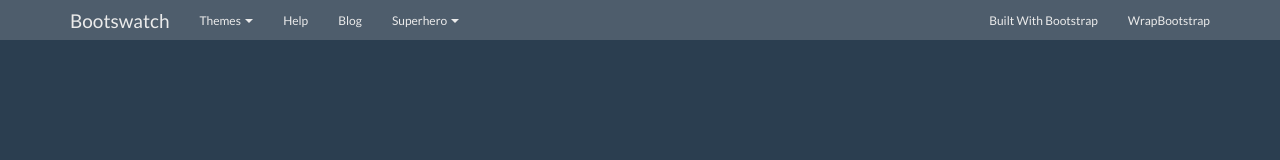
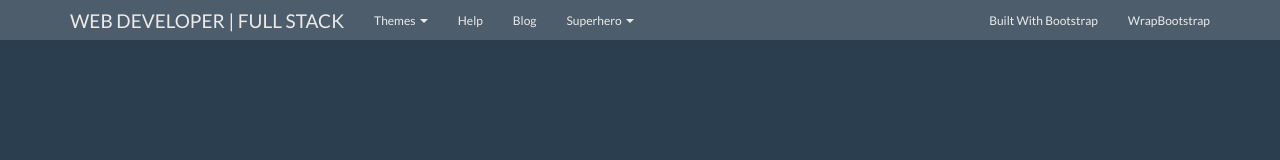
Before and after one commit to axelobscura/axelobscura.github.io, a plain HTML site: page index.html in a window 1280 px wide. Drawn offline with nearby package versions, Linux system fonts and the light colour scheme.

Commit message:
TITULO
TITULO

```diff
--- a/index.html
+++ b/index.html
@@ -15,7 +15,7 @@
     <div class="navbar navbar-default navbar-fixed-top">
       <div class="container">
         <div class="navbar-header">
-          <a href="../" class="navbar-brand">Bootswatch</a>
+          <a href="../" class="navbar-brand">WEB DEVELOPER | FULL STACK</a>
           <button class="navbar-toggle" type="button" data-toggle="collapse" data-target="#navbar-main">
             <span class="icon-bar"></span>
             <span class="icon-bar"></span>
```
